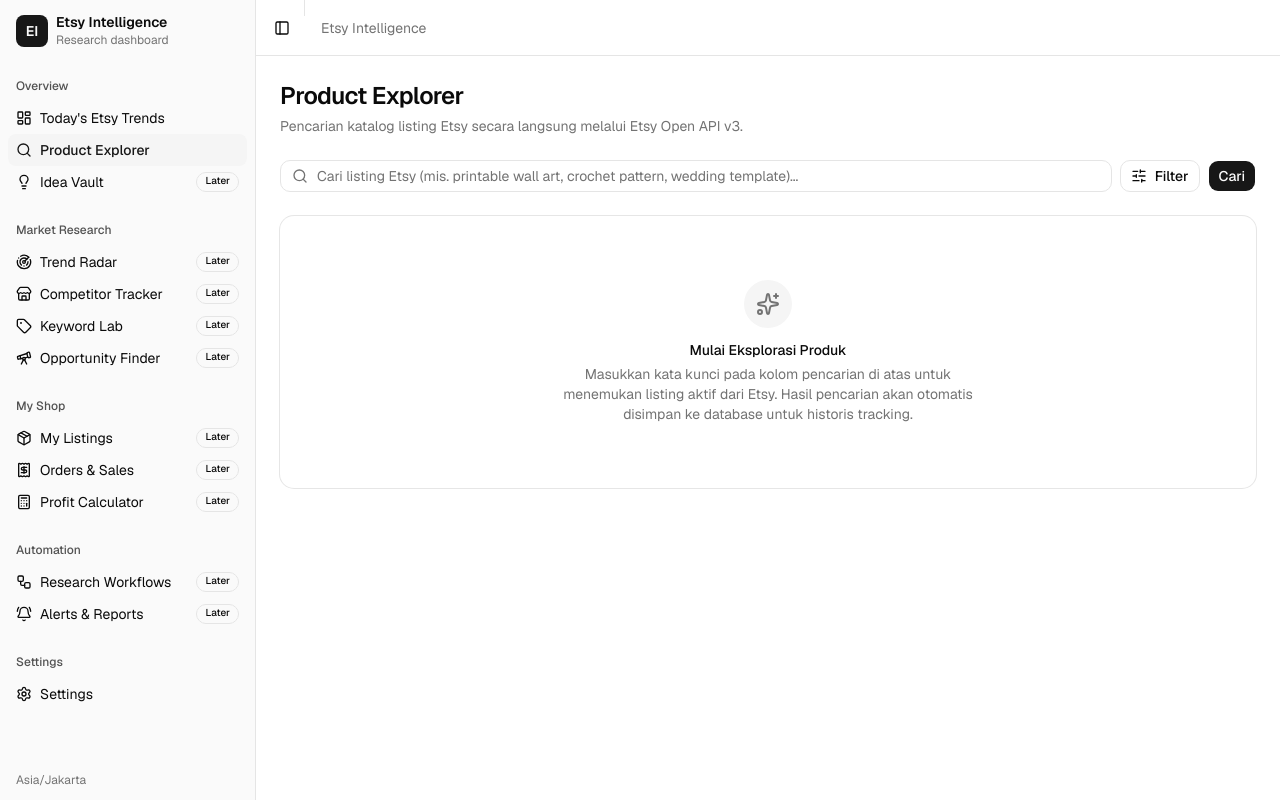
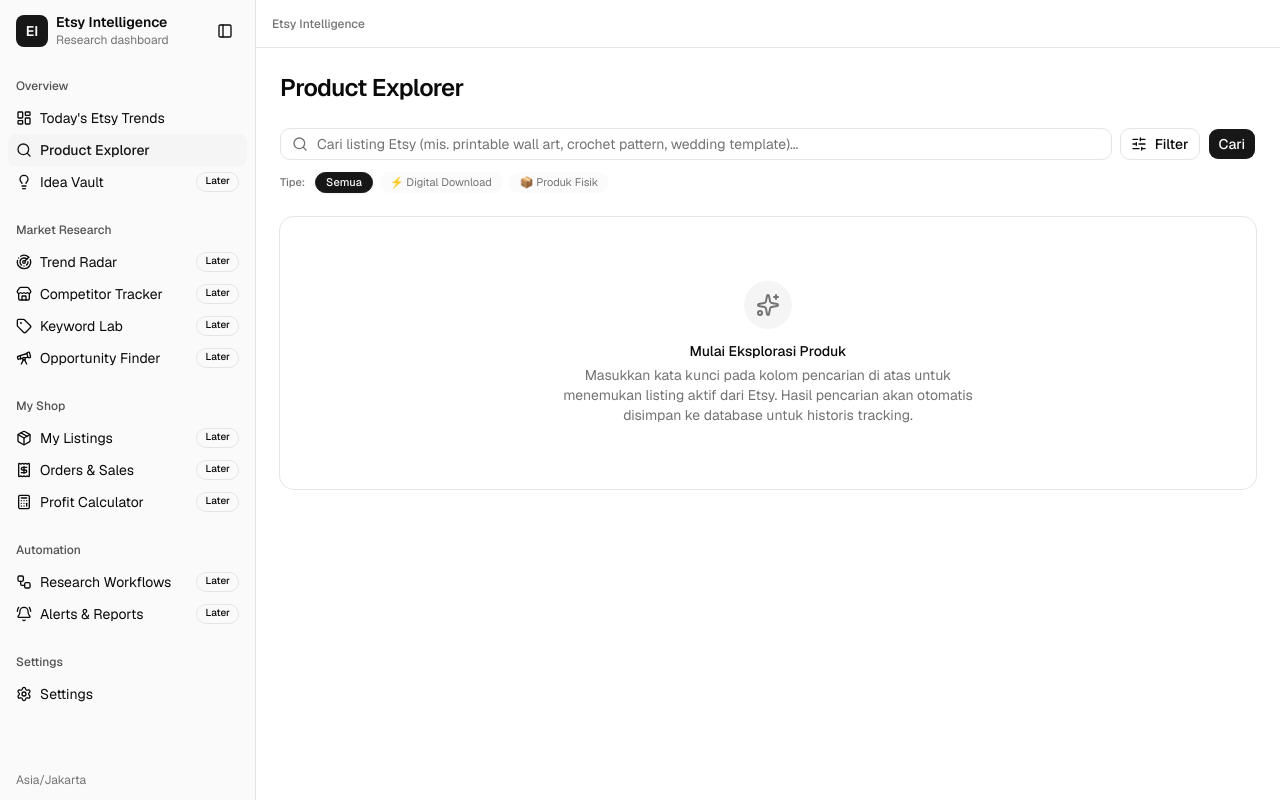
Before and after one commit to imambhrdn/etsy-analytics-tool, a Next.js app: page /products in a window 1280 px wide. Built offline with nearby package versions, Linux system fonts and the light colour scheme.

Commit message:
refactor: apply 8 UX refinements (sidebar trigger, clean header, number/date formatting, quick digital/physical filters, search persistence)

```diff
--- a/src/app/layout.tsx
+++ b/src/app/layout.tsx
@@ -2,9 +2,8 @@
 import { Suspense } from "react";
 import { Geist, Geist_Mono } from "next/font/google";
 import "./globals.css";
-import { SidebarProvider, SidebarInset, SidebarTrigger } from "@/components/ui/sidebar";
+import { SidebarProvider, SidebarInset } from "@/components/ui/sidebar";
 import { TooltipProvider } from "@/components/ui/tooltip";
-import { Separator } from "@/components/ui/separator";
 import { AppSidebar } from "@/components/app-sidebar";
 import { APP } from "@/lib/config/app";
 
@@ -36,10 +35,8 @@
               <AppSidebar />
             </Suspense>
             <SidebarInset>
-              <header className="flex h-14 shrink-0 items-center gap-2 border-b px-4">
-                <SidebarTrigger className="-ml-1" />
-                <Separator orientation="vertical" className="mr-2 h-4" />
-                <span className="text-muted-foreground text-sm">{APP.name}</span>
+              <header className="flex h-12 shrink-0 items-center gap-2 border-b px-4">
+                <span className="text-muted-foreground text-xs font-medium">{APP.name}</span>
               </header>
               <div className="flex flex-1 flex-col gap-6 p-4 md:p-6">{children}</div>
             </SidebarInset>
--- a/src/app/products/[etsyListingId]/page.tsx
+++ b/src/app/products/[etsyListingId]/page.tsx
@@ -11,9 +11,9 @@
   Clock,
   ShoppingBag,
   Star,
-  Info,
+  Store,
 } from "lucide-react";
-import { PageHeader } from "@/components/page-header";
+import { formatNumber, formatDateIndo } from "@/lib/utils";
 import { Button } from "@/components/ui/button";
 import { Badge } from "@/components/ui/badge";
 import { Card, CardContent, CardDescription, CardHeader, CardTitle } from "@/components/ui/card";
@@ -127,10 +127,29 @@
         </Button>
       </div>
 
-      <PageHeader
-        title={listing.title}
-        description={`Etsy Listing ID: ${listing.etsyListingId}${listing.shopName ? ` · Toko: ${listing.shopName}` : ""}`}
-      />
+      <div className="space-y-2">
+        <h1 className="text-2xl font-bold tracking-tight">{listing.title}</h1>
+        <div className="flex flex-wrap items-center gap-2">
+          <Badge variant="outline" className="font-mono text-xs">
+            ID: {listing.etsyListingId}
+          </Badge>
+          {listing.shopName && (
+            <Badge variant="secondary" className="gap-1 text-xs">
+              <Store className="size-3" />
+              Toko: {listing.shopName}
+            </Badge>
+          )}
+          {listing.listingType === "download" ? (
+            <Badge className="bg-sky-600/90 text-white text-xs">
+              ⚡ Digital Download
+            </Badge>
+          ) : (
+            <Badge variant="outline" className="text-xs">
+              📦 Produk Fisik
+            </Badge>
+          )}
+        </div>
+      </div>
 
       <div className="grid gap-6 lg:grid-cols-3">
         {/* Kolom Kiri: Galeri Foto Lengkap & Deskripsi */}
@@ -198,16 +217,16 @@
                   <TableBody>
                     {snapshots.map((snap) => (
                       <TableRow key={snap.id}>
-                        <TableCell className="font-mono text-xs">
-                          {snap.captured_at.slice(0, 19).replace("T", " ")}
+                        <TableCell className="text-xs">
+                          {formatDateIndo(snap.captured_at)}
                         </TableCell>
                         <TableCell className="font-medium text-xs">
                           {snap.currency_code} {snap.price?.toFixed(2) ?? "—"}
                         </TableCell>
                         <TableCell className="text-xs">
-                          {snap.num_favorers ?? "—"}
+                          {formatNumber(snap.num_favorers)}
                         </TableCell>
-                        <TableCell className="text-xs">{snap.quantity ?? "—"}</TableCell>
+                        <TableCell className="text-xs">{formatNumber(snap.quantity)}</TableCell>
                         <TableCell className="text-muted-foreground text-xs">
                           {snap.source || "explorer"}
                         </TableCell>
@@ -267,7 +286,7 @@
                       Total Penjualan Toko:
                     </span>
                     <span className="font-semibold text-emerald-600">
-                      {listing.shopSoldCount} terjual
+                      {formatNumber(listing.shopSoldCount)} terjual
                     </span>
                   </div>
                 )}
@@ -279,7 +298,7 @@
                       Review Toko:
                     </span>
                     <span className="font-medium">
-                      {listing.shopReviewCount} review
+                      {formatNumber(listing.shopReviewCount)} review
                     </span>
                   </div>
                 )}
@@ -290,8 +309,8 @@
                       <Calendar className="size-3.5" />
                       Dibuat di Etsy:
                     </span>
-                    <span className="font-mono font-medium">
-                      {listing.createdAtEtsy.slice(0, 10)}
+                    <span className="font-medium">
+                      {formatDateIndo(listing.createdAtEtsy)}
                     </span>
                   </div>
                 )}
@@ -302,19 +321,11 @@
                       <Clock className="size-3.5" />
                       Update Terakhir:
                     </span>
-                    <span className="font-mono">
-                      {listing.updatedAtEtsy.slice(0, 10)}
+                    <span className="font-medium">
+                      {formatDateIndo(listing.updatedAtEtsy)}
                     </span>
                   </div>
                 )}
-              </div>
-
-              {/* Penjelasan Kebijakan Data Sesuai PRD §3.2 & §12 */}
-              <div className="bg-muted/50 text-muted-foreground flex items-start gap-2 rounded-md p-2.5 text-[11px] leading-tight">
-                <Info className="size-4 shrink-0 mt-0.5" />
-                <span>
-                  Etsy Open API v3 menyediakan total penjualan pada level toko. Data penjualan per listing individu tidak diekspos oleh API untuk perlindungan privasi penjual.
-                </span>
               </div>
             </CardContent>
           </Card>
--- a/src/app/products/page.tsx
+++ b/src/app/products/page.tsx
@@ -7,7 +7,10 @@
 import { Button } from "@/components/ui/button";
 import { ProductSearchForm } from "@/components/products/product-search-form";
 import { ProductCard } from "@/components/products/product-card";
+import { SearchPersistence } from "@/components/products/search-persistence";
 import { Skeleton } from "@/components/ui/skeleton";
+import { Badge } from "@/components/ui/badge";
+import { formatNumber } from "@/lib/utils";
 import { EtsyClient } from "@/lib/etsy/client";
 import { recordSearchRun, upsertListings } from "@/lib/db/listings-repo";
 import type { NormalizedListing } from "@/lib/etsy/types";
@@ -151,18 +154,20 @@
 
   return (
     <div className="space-y-6">
-      <div className="flex items-center justify-between text-xs">
-        <span className="text-muted-foreground">
-          Menampilkan {((currentPage - 1) * PAGE_SIZE) + 1}–
-          {Math.min(currentPage * PAGE_SIZE, totalCount)} dari{" "}
-          <span className="font-semibold">{totalCount}</span> hasil
+      <div className="flex flex-wrap items-center justify-between gap-2 rounded-lg border bg-muted/30 px-3 py-2 text-xs text-muted-foreground">
+        <div className="flex flex-wrap items-center gap-2">
+          <span>
+            Menampilkan <strong className="text-foreground">{formatNumber((currentPage - 1) * PAGE_SIZE + 1)}–{formatNumber(Math.min(currentPage * PAGE_SIZE, totalCount))}</strong> dari <strong className="text-foreground">{formatNumber(totalCount)}</strong> hasil
+          </span>
           {quotaRemaining !== null && (
-            <> · sisa kuota harian: <span className="font-mono">{quotaRemaining}</span></>
+            <Badge variant="outline" className="text-[11px] font-mono">
+              Sisa kuota: {formatNumber(quotaRemaining)}
+            </Badge>
           )}
-        </span>
-        <span className="text-muted-foreground">
-          Halaman {currentPage} dari {Math.max(totalPages, 1)}
-        </span>
+        </div>
+        <div className="font-medium text-foreground">
+          Halaman {formatNumber(currentPage)} dari {formatNumber(Math.max(totalPages, 1))}
+        </div>
       </div>
 
       <div className="grid gap-4 sm:grid-cols-2 lg:grid-cols-3 xl:grid-cols-4">
@@ -188,7 +193,7 @@
           </Button>
 
           <span className="text-muted-foreground px-4 text-xs font-medium">
-            {currentPage} / {totalPages}
+            {formatNumber(currentPage)} / {formatNumber(totalPages)}
           </span>
 
           <Button
@@ -213,10 +218,11 @@
 export default function ProductsPage(props: { searchParams: SearchParams }) {
   return (
     <div className="space-y-6">
-      <PageHeader
-        title="Product Explorer"
-        description="Pencarian katalog listing Etsy secara langsung melalui Etsy Open API v3."
-      />
+      <Suspense fallback={null}>
+        <SearchPersistence />
+      </Suspense>
+
+      <PageHeader title="Product Explorer" />
 
       <Suspense fallback={<Skeleton className="h-10 w-full" />}>
         <ProductSearchForm />
--- a/src/components/app-sidebar.tsx
+++ b/src/components/app-sidebar.tsx
@@ -12,17 +12,22 @@
   SidebarMenu,
   SidebarMenuButton,
   SidebarMenuItem,
+  SidebarTrigger,
+  SidebarRail,
 } from "@/components/ui/sidebar";
 import { NAV_GROUPS, APP } from "@/lib/config/app";
 import { Badge } from "@/components/ui/badge";
+import { useLastSearch } from "@/lib/search-store";
 
 export function AppSidebar() {
   const pathname = usePathname();
+  const lastProductSearch = useLastSearch();
 
   return (
     <Sidebar collapsible="icon">
       <SidebarHeader>
-        <div className="flex items-center gap-2 px-2 py-1.5">
+        <div className="flex items-center justify-between gap-2 px-2 py-1.5">
+          <div className="flex items-center gap-2 min-w-0">
             <div className="bg-primary text-primary-foreground flex size-8 shrink-0 items-center justify-center rounded-md text-sm font-semibold">
               EI
             </div>
@@ -30,6 +35,13 @@
               <span className="truncate font-semibold">{APP.name}</span>
               <span className="text-muted-foreground truncate text-xs">Research dashboard</span>
             </div>
+          </div>
+          {/* Tombol buka-tutup sidebar berada di dalam sidebar */}
+          <SidebarTrigger className="group-data-[collapsible=icon]:hidden" />
+        </div>
+        {/* Trigger saat mode icon kecil */}
+        <div className="hidden group-data-[collapsible=icon]:flex justify-center py-1">
+          <SidebarTrigger />
         </div>
       </SidebarHeader>
 
@@ -41,12 +53,19 @@
               {group.items.map((item) => {
                 const isActive =
                   item.href === "/" ? pathname === "/" : pathname.startsWith(item.href);
+
+                // Pertahankan query pencarian terakhir saat navigasi (Item 8)
+                const targetHref =
+                  item.href === "/products" && lastProductSearch
+                    ? `/products${lastProductSearch}`
+                    : item.href;
+
                 return (
                   <SidebarMenuItem key={item.href}>
                     <SidebarMenuButton
                       isActive={isActive}
                       tooltip={item.title}
-                      render={<Link href={item.href} />}
+                      render={<Link href={targetHref} />}
                     >
                       <item.icon />
                       <span>{item.title}</span>
@@ -72,6 +91,9 @@
           {APP.timezone}
         </div>
       </SidebarFooter>
+
+      {/* Rail toggle di batas tepi sidebar */}
+      <SidebarRail />
     </Sidebar>
   );
 }
--- a/src/components/products/product-search-form.tsx
+++ b/src/components/products/product-search-form.tsx
@@ -5,6 +5,7 @@
 import { Search, SlidersHorizontal, RotateCcw } from "lucide-react";
 import { Input } from "@/components/ui/input";
 import { Button } from "@/components/ui/button";
+import { setLastSearch } from "@/lib/search-store";
 
 export function ProductSearchForm() {
   const router = useRouter();
@@ -40,7 +41,23 @@
     router.push(`/products?${params.toString()}`);
   };
 
+  const triggerQuickType = (type: string) => {
+    setListingType(type);
+    if (q.trim()) {
+      const params = new URLSearchParams();
+      params.set("q", q.trim());
+      params.set("page", "1");
+      if (minPrice) params.set("min_price", minPrice);
+      if (maxPrice) params.set("max_price", maxPrice);
+      if (type) params.set("listing_type", type);
+      if (sortOn) params.set("sort_on", sortOn);
+      if (sortOrder) params.set("sort_order", sortOrder);
+      router.push(`/products?${params.toString()}`);
+    }
+  };
+
   const handleReset = () => {
+    setLastSearch("");
     setQ("");
     setMinPrice("");
     setMaxPrice("");
@@ -77,6 +94,44 @@
             <RotateCcw className="size-4" />
           </Button>
         )}
+      </div>
+
+      {/* Quick filter pills: Digital vs Fisik */}
+      <div className="flex flex-wrap items-center gap-1.5 text-xs">
+        <span className="text-muted-foreground font-medium text-[11px] mr-1">Tipe:</span>
+        <button
+          type="button"
+          onClick={() => triggerQuickType("")}
+          className={`px-2.5 py-0.5 rounded-full border text-[11px] transition-all ${
+            !listingType
+              ? "bg-primary text-primary-foreground border-primary font-medium shadow-xs"
+              : "bg-muted/40 hover:bg-muted text-muted-foreground border-transparent"
+          }`}
+        >
+          Semua
+        </button>
+        <button
+          type="button"
+          onClick={() => triggerQuickType("download")}
+          className={`px-2.5 py-0.5 rounded-full border text-[11px] transition-all ${
+            listingType === "download"
+              ? "bg-sky-600 text-white border-sky-600 font-medium shadow-xs"
+              : "bg-muted/40 hover:bg-muted text-muted-foreground border-transparent"
+          }`}
+        >
+          ⚡ Digital Download
+        </button>
+        <button
+          type="button"
+          onClick={() => triggerQuickType("physical")}
+          className={`px-2.5 py-0.5 rounded-full border text-[11px] transition-all ${
+            listingType === "physical"
+              ? "bg-zinc-800 text-white border-zinc-800 font-medium shadow-xs dark:bg-zinc-200 dark:text-zinc-900"
+              : "bg-muted/40 hover:bg-muted text-muted-foreground border-transparent"
+          }`}
+        >
+          📦 Produk Fisik
+        </button>
       </div>
 
       {showFilters && (
--- /dev/null
+++ b/src/components/products/search-persistence.tsx
@@ -0,0 +1,24 @@
+"use client";
+
+import { useEffect } from "react";
+import { useRouter, useSearchParams } from "next/navigation";
+import { setLastSearch } from "@/lib/search-store";
+
+export function SearchPersistence() {
+  const router = useRouter();
+  const searchParams = useSearchParams();
+
+  useEffect(() => {
+    const query = searchParams.toString();
+    if (query) {
+      setLastSearch(`?${query}`);
+    } else {
+      const saved = sessionStorage.getItem("etsy_last_search");
+      if (saved && saved.startsWith("?")) {
+        router.replace(`/products${saved}`);
+      }
+    }
+  }, [searchParams, router]);
+
+  return null;
+}
--- /dev/null
+++ b/src/lib/search-store.ts
@@ -0,0 +1,34 @@
+"use client";
+
+import { useSyncExternalStore } from "react";
+
+let listeners: Array<() => void> = [];
+
+export function setLastSearch(search: string) {
+  if (typeof window !== "undefined") {
+    if (search) {
+      sessionStorage.setItem("etsy_last_search", search);
+    } else {
+      sessionStorage.removeItem("etsy_last_search");
+    }
+    listeners.forEach((l) => l());
+  }
+}
+
+export function useLastSearch(): string {
+  return useSyncExternalStore(
+    (callback) => {
+      listeners.push(callback);
+      window.addEventListener("storage", callback);
+      return () => {
+        listeners = listeners.filter((l) => l !== callback);
+        window.removeEventListener("storage", callback);
+      };
+    },
+    () => {
+      if (typeof window === "undefined") return "";
+      return sessionStorage.getItem("etsy_last_search") || "";
+    },
+    () => "",
+  );
+}
```
Also changed, not shown: src/components/products/product-card.tsx (+4 -3 lines), src/lib/utils.ts (+28 -1 lines). Lines whose indentation alone changed are shown as unchanged.
